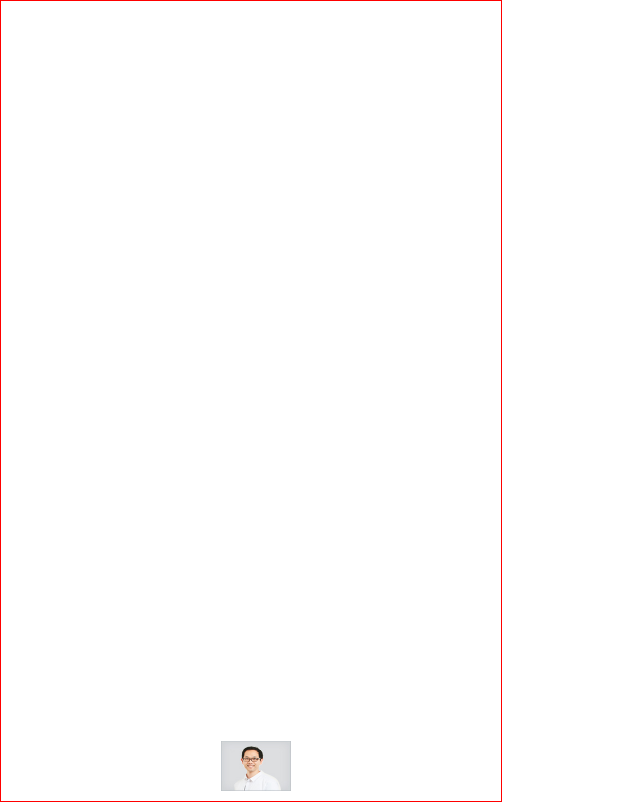
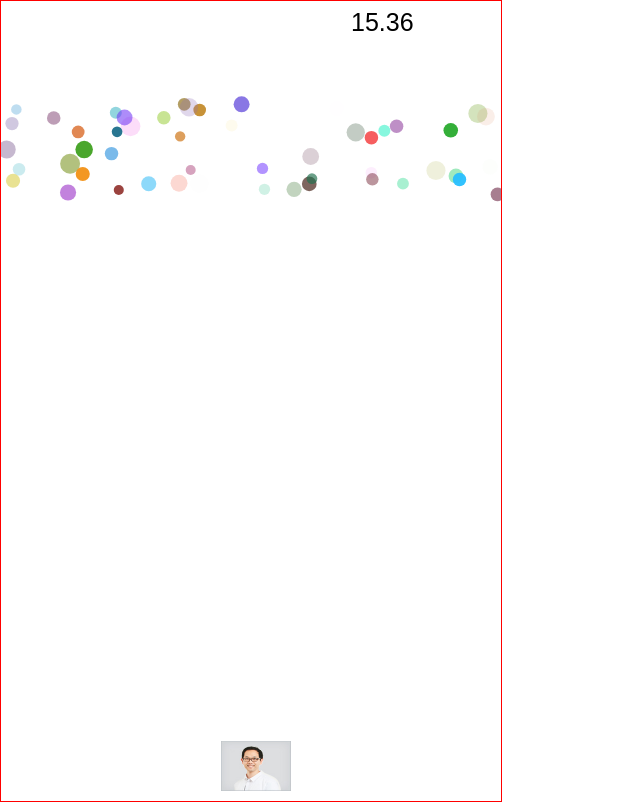
Before and after one commit to notdevblue/WebGame, a plain HTML site: page 3 29/index.html in a window 1280 px wide. Shown: the whole page, without its empty margins (0-640 px from the left). Drawn offline with Linux system fonts and the light colour scheme.

Commit message:
3월 29일 동아리 끝

```diff
--- a/3 29/Game.js
+++ b/3 29/Game.js
@@ -5,8 +5,16 @@ class Game {
         let img = new Image();
         img.src = "/Player.jpg";
         let p = new Player(220, 740, 70, 50, 60, img);
+        let roundedTime;
+        this.objectList.push(p);
 
-        this.objectList.push(p);
+        for (let i = 0; i < 50; ++i) {
+            this.objectList.push(new Poop());
+        }
+
+        this.gameOver = false;
+        this.time = 20.34;
+
         this.ctx = canvas.getContext("2d");
 
         setInterval(() => {
@@ -16,10 +24,30 @@ class Game {
     }
 
     update() {
+        if (this.gameOver) return;
+        if (this.time <= 0) return;
+
+
         this.objectList.forEach(item => item.update());
+
+        let p = this.objectList[0];
+        for (let i = 1; i < this.objectList.length; ++i) {
+            if (p.checkCol(this.objectList[i])) {
+                this.gameOver = true;
+                break;
+            }
+        }
+        this.time -= 1 / 60;
+        this.roundedTime = Math.round(this.time * 100.0) / 100.0;
     }
 
     render(ctx) {
+        if (this.gameOver) return;
+        if (this.time <= 0) return;
+        this.ctx.clearRect(0, 0, 500, 800);
+        this.ctx.fillStyle = "#000";
+        this.ctx.font = "25px Arial";
+        ctx.fillText(this.roundedTime, 350, 30);
         this.objectList.forEach(item => item.render(this.ctx));
     }
 }
--- a/3 29/Player.js
+++ b/3 29/Player.js
@@ -8,6 +8,21 @@ class Player {
         this.sprite = sprite;
 
         this.input = new InputSystem();
+    }
+
+    limitSpace() {
+        if (this.x <= 0) {
+            this.x = 1;
+        }
+        if (this.x >= 500 - this.w) {
+            this.x = 499 - this.w;
+        }
+        if (this.y <= 0) {
+            this.y = 1;
+        }
+        if (this.y >= 800 - this.h) {
+            this.y = 799 - this.h;
+        }
     }
 
     update() {
@@ -21,12 +36,22 @@ class Player {
             this.y -= this.speed * (1 / 60);
         }
         if (this.input.getkey(40)) {
-            this.x += this.speed * (1 / 60);
+            this.y += this.speed * (1 / 60);
         }
-
+        this.limitSpace();
     }
 
     render(ctx) {
         ctx.drawImage(this.sprite, this.x, this.y, this.w, this.h);
     }
+
+    checkCol(poop) {
+        let px = this.x + this.w / 2;
+        let py = this.y + this.h / 2;
+        let distance = Math.sqrt((poop.x - px) * (poop.x - py) + (poop.y - py) * (poop.y - py));
+
+        return distance < poop.r + this.w / 2;
+    }
+
+
 }
--- /dev/null
+++ b/3 29/Poop.js
@@ -0,0 +1,35 @@
+class Poop {
+    constructor() {
+        this.x;
+        this.y
+        this.speed;
+        this.r;
+        this.color = "rgba(230,154,30,0.5)";
+        this.reset();
+    }
+
+    reset() {
+        this.color = "rgba(" + Math.random() * 255 + "," + Math.random() * 255 + "," + Math.random() * 255 + "," + Math.random() + ")";
+
+        this.y = 0;
+        this.x = Math.random() * 500;
+        this.speed = 20 + Math.random() * 20; // 10 ~ 20
+        this.r = 5 + Math.random() * 5;
+    }
+
+    update() {
+        this.y += this.speed * 1 / 60;
+
+        if (this.y >= 800 + this.r) {
+            this.reset();
+        }
+
+    }
+
+    render(ctx) {
+        ctx.fillStyle = this.color;
+        ctx.beginPath();
+        ctx.arc(this.x, this.y, this.r, 0, Math.PI * 2);
+        ctx.fill();
+    }
+}
--- a/3 29/index.html
+++ b/3 29/index.html
@@ -13,6 +13,7 @@
     <canvas width="500" height="800" id="gameCanvas"></canvas>
     <script src="InputSystem.js"></script>
     <script src="Player.js"></script>
+    <script src="Poop.js"></script>
     <script src="Game.js"></script>
     <script>
         let canvas = document.querySelector("#gameCanvas");
```
